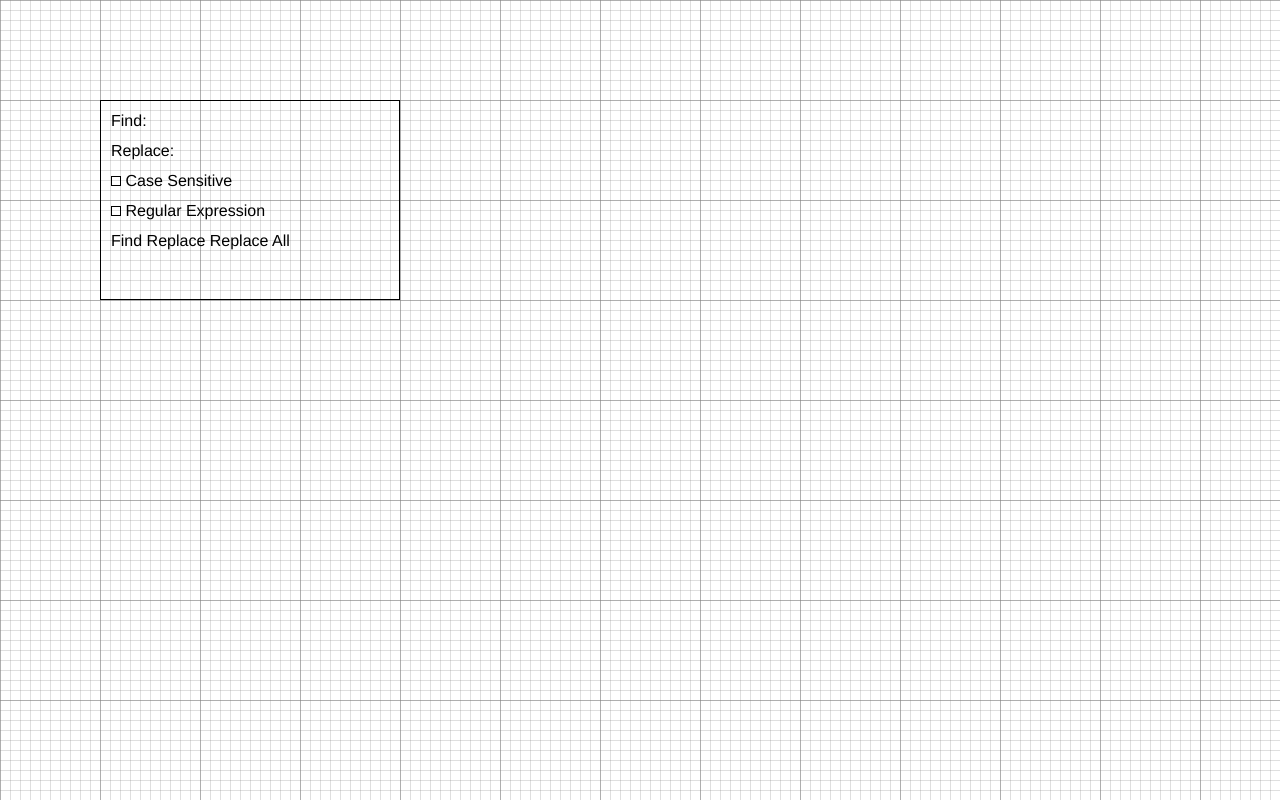
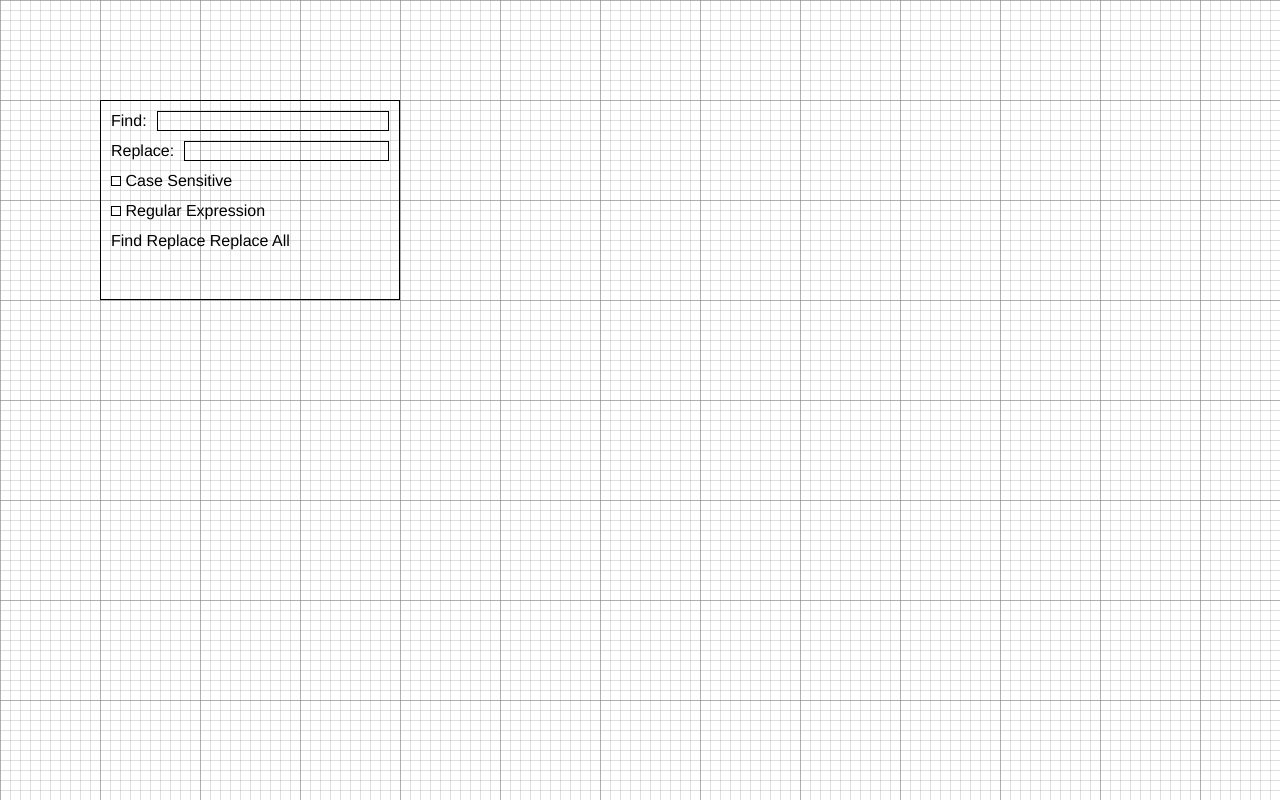
Before and after one commit to robenkleene/assets-web, a website: page find-and-replace/index.html in a window 1280 px wide. Drawn offline with Linux system fonts and the light colour scheme.

Commit message:
Layout fields

```diff
--- a/find-and-replace/index.html
+++ b/find-and-replace/index.html
@@ -13,10 +13,12 @@
 
 		<div class="panel">
 			<div class="field">
-				<div>Find:</div>
+				<div class="label">Find:</div>
+				<div class="value"></div>
 			</div>
 			<div class="field">
-				<div>Replace:</div>
+				<div class="label">Replace:</div>
+				<div class="value"></div>
 			</div>
 			<div class="toggle">
 				<div class="checkbox"></div>
--- a/find-and-replace/src/sass/style.scss
+++ b/find-and-replace/src/sass/style.scss
@@ -13,11 +13,12 @@ $panel-left: $divider-px;
 $panel-top: $divider-px;
 $panel-height: $divider-px * 2 - ($border-width * 2);
 $panel-width: $divider-px * 3 - ($border-width * 2);
+$line-height: $artboard-grid-px * 2;
 
 body {
   font-family: 'Helvetica', sans-serif;
   margin: 0;
-  line-height: $artboard-grid-px * 2;
+  line-height: $line-height;
 }
 
 .field,
@@ -29,6 +30,18 @@ body {
 .toggle .label,
 .buttons .button {
   display: inline-block;
+}
+
+.field .label {
+  display: block;
+  float: left;
+  padding-right: $artboard-grid-px;
+}
+
+.value {
+  height: $line-height - $border-width * 2;
+  overflow: hidden;
+  border: $border-width solid #000;
 }
 
 .checkbox {
```
Also changed, not shown: find-and-replace/dest/css/style.css.
